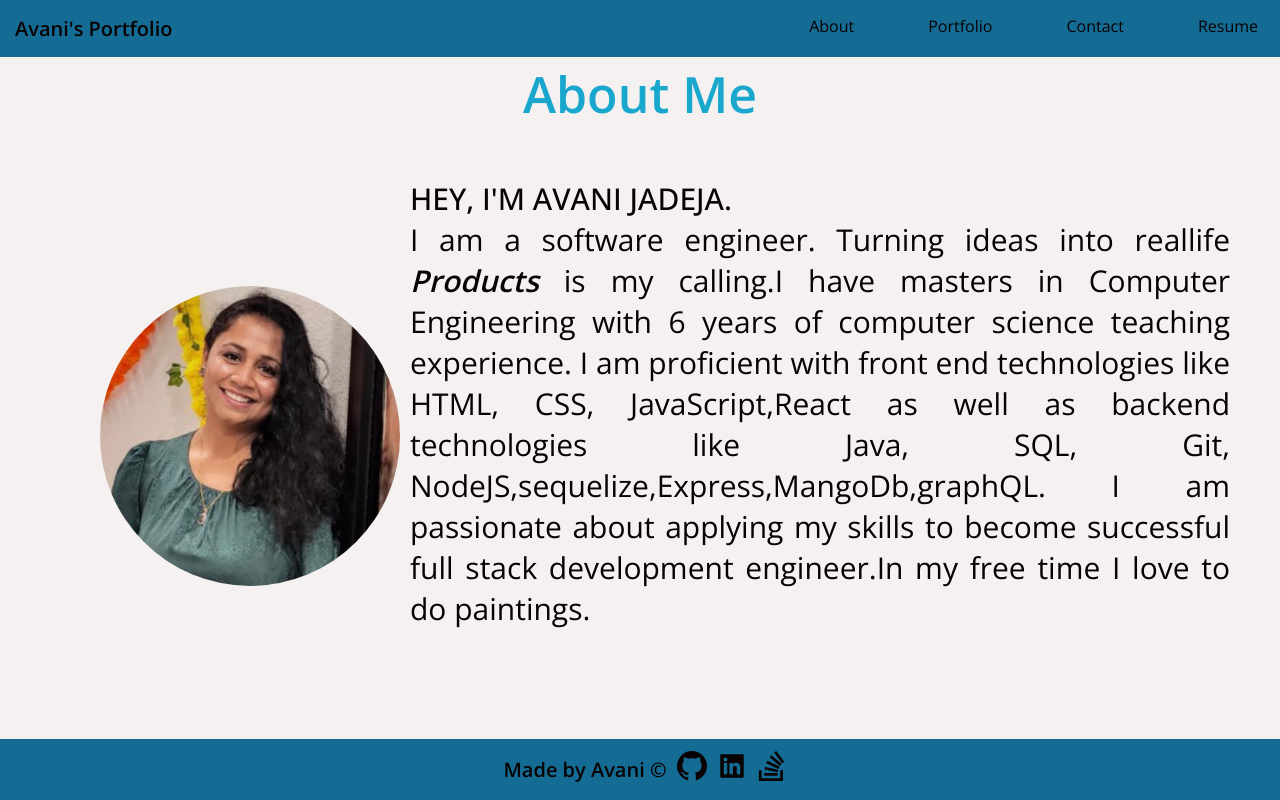
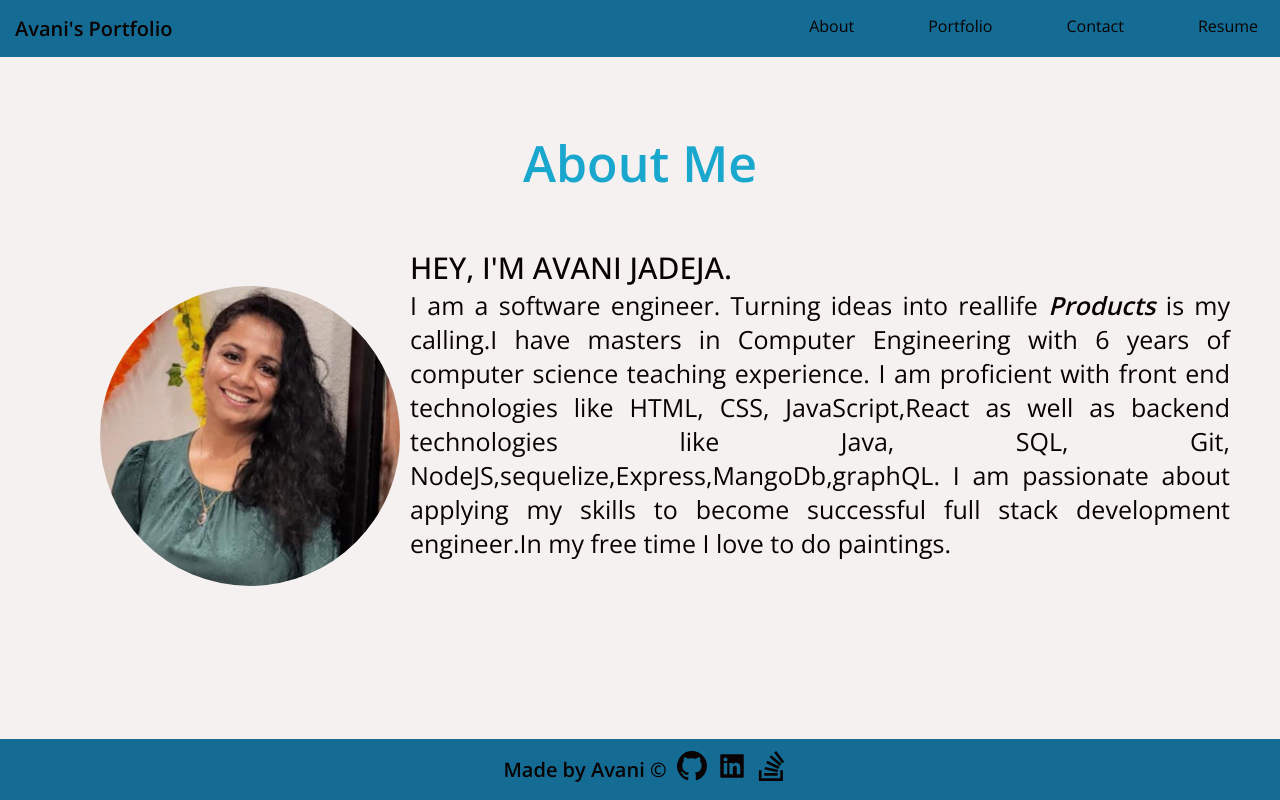
Before and after one commit to avanijadeja/react_portfolio, a React (Create React App) app: page / in a window 1280 px wide. Built offline with nearby package versions, Linux system fonts and the light colour scheme.

Commit message:
Added comments in all files

```diff
--- a/src/components/Header/index.js
+++ b/src/components/Header/index.js
@@ -1,18 +1,22 @@
+// import react
 import React from "react";
+// import navbar
 import Navbar from "../Navbar";
 
 function Header(props) {
+  // destructering props
   const { currentTab, setCurrentTab } = props;
 
   return (
+    // declaring Fragment <> to cover all elements - React return one html element if more than element return cover with fragment element
     <>
-      <div>
       <section>
         <header className="flex-row px-1">
           <div>
             <h4>Avani's Portfolio</h4>
           </div>
           <div>
+            {/* Navbar value currenttab and setcurrenttab */}
             <Navbar
               currentTab={currentTab}
               setCurrentTab={setCurrentTab}
@@ -20,9 +24,9 @@ function Header(props) {
           </div>
         </header>
       </section>
-      </div>
     </>
   );
 }
 
+//  Export Function Header
 export default Header;
--- a/src/components/Portfolio/index.js
+++ b/src/components/Portfolio/index.js
@@ -1,5 +1,8 @@
+//  import react
 import React from "react";
+// import project index file
 import Project from "../Project/index";
+// import all images from Assets images
 import barkBook from "../../assets/images/BarkBook.png";
 import dayTime from "../../assets/images/dayTime.png";
 import weather from "../../assets/images/Weather.png";
@@ -7,6 +10,7 @@ import Parkitivities from "../../assets/images/Parkitivities.png";
 import ReactPortfolio from "../../assets/images/ReactPortfolio.png";
 import AvaniPortfolio from "../../assets/images/AvaniPortfolio.png";
 
+//  Created seed for projects in data array
 const data = [
   {
     id: 1,
@@ -53,18 +57,21 @@ const data = [
     name: "ReactPortfolio",
     image: ReactPortfolio,
     github: "https://github.com/avanijadeja/react_portfolio",
-    deploy: "",
-    topics: "Javascript Bootstrap",
+    deploy: "https://avanijadeja.github.io/react_portfolio/",
+    topics: "React",
   },
 ];
 
 function Portfolio() {
   return (
+    // declaring Fragment <> to cover all elements - React return one html element if more than element return cover with fragment element
     <>
       <h1>Portfolio</h1>
       <div className="portfolio" id="portfolio">
+        {/* using map repeat every seed in data array */}
         {data.map((item, i) => {
           return (
+            // called project pass values
             <Project
               key={item.id}
               name={item.name}
@@ -80,4 +87,5 @@ function Portfolio() {
   );
 }
 
+// export function Portfolio
 export default Portfolio;
--- a/src/index.css
+++ b/src/index.css
@@ -88,7 +88,58 @@ header nav ul li a {
 header nav ul li a:hover {
   color: var(--light-color);
 }
+
 /* header CSS End */
+
+/* About Me CSS Start */
+
+/* Subsection css */
+.sub-section {
+  display: flex;
+  height: 100%;
+  justify-content: center;
+}
+
+/* className information CSS */
+.information {
+  font-size: 16px;
+  margin-bottom: 80px;
+  margin-right: 40px;
+  padding: 10px;
+  text-align: justify;
+}
+
+/*  h2 CSS */
+.information h2 {
+  font-size: 30px;
+  font-weight: 500;
+}
+
+/*  information paragraph CSS*/
+.information p {
+  font-size: 25px;
+  font-weight: 300;
+}
+
+/* About me image css */
+.headshot-container {
+  display: flex;
+  align-items: center;
+  padding-bottom: 15px;
+  margin-left: 100px;
+}
+
+.sub-section-alternative h2 {
+  text-align: left;
+}
+
+/*apply width and border radius to About me image */
+.headshot {
+  width: 300px;
+  border-radius: 150px;
+}
+
+/* About me Ends */
 
 /* Portfolio CSS start */
 
@@ -150,56 +201,6 @@ header nav ul li a:hover {
   color: black;
 }
 /* Portfolio CSS END */
-
-#resume {
-  padding-left: 50px;
-  font-size: 40px;
-}
-
-/* second part of portfolio means about me.apply common properties */
-.sub-section {
-  display: flex;
-  height: 100%;
-  justify-content: center;
-}
-
-/* className information has value about me and information */
-.information {
-  margin-bottom: 80px;
-  margin-right: 40px;
-  padding: 10px;
-  text-align: justify;
-}
-
-/* apply color to about me h2 text */
-.information h2 {
-  font-size: 30px;
-  font-weight: 500;
-}
-
-/* appply color to information paragraph */
-.information p {
-  font-size: 30px;
-  font-weight: 300;
-}
-
-/*large image of portfolio person */
-.headshot-container {
-  display: flex;
-  align-items: center;
-  padding-bottom: 15px;
-  margin-left: 100px;
-}
-
-.sub-section-alternative h2 {
-  text-align: left;
-}
-
-/*apply width and border radius to main image */
-.headshot {
-  width: 300px;
-  border-radius: 150px;
-}
 
 /* Contact Form CSS Start */
 
--- a/src/index.js
+++ b/src/index.js
@@ -1,10 +1,16 @@
+//  import react
 import React from "react";
+// import reactDOM
 import ReactDOM from "react-dom/client";
+// import index.css file
 import "./index.css";
+// import App
 import App from "./App";
 
+// call main root element
 const root = ReactDOM.createRoot(document.getElementById("root"));
 root.render(
+  // call App using react strickmode
   <React.StrictMode>
     <App />
   </React.StrictMode>
--- a/src/utils/helpers.js
+++ b/src/utils/helpers.js
@@ -1,9 +1,11 @@
+// function to capital first letter
 export function capitalizeFirstLetter(string) {
   if (string) {
     return string.charAt(0).toUpperCase() + string.slice(1);
   }
 }
 
+// Function to validate Email
 export function validateEmail(email) {
   var re =
     /^(([^<>()[\]\\.,;:\s@"]+(\.[^<>()[\]\\.,;:\s@"]+)*)|(".+"))@((\[[0-9]{1,3}\.[0-9]{1,3}\.[0-9]{1,3}\.[0-9]{1,3}\])|(([a-zA-Z\-0-9]+\.)+[a-zA-Z]{2,}))$/;
```
Also changed, not shown: src/components/Navbar/index.js (+7 -0 lines), src/components/Project/index.js (+8 -0 lines), src/components/Resume/index.js (+6 -2 lines). Lines whose indentation alone changed are shown as unchanged.
